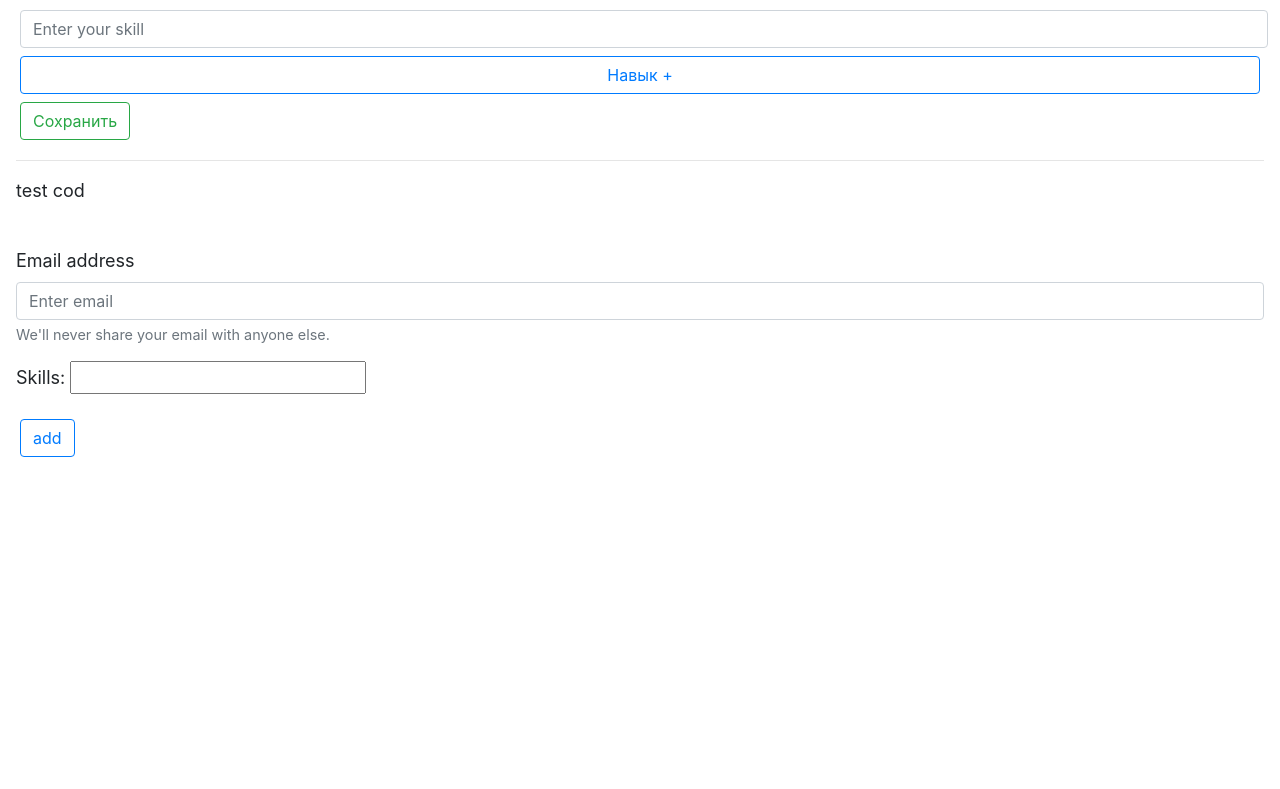
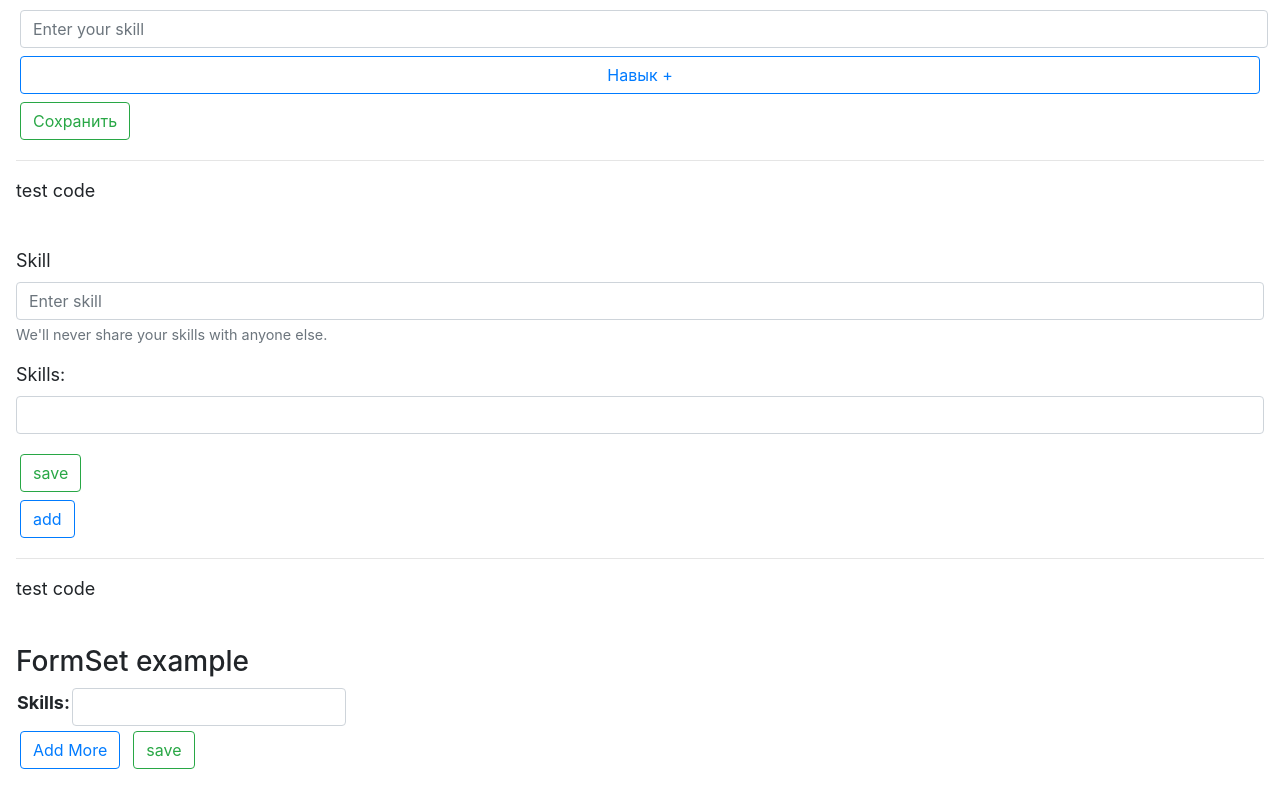
Before and after one commit to testvalik/BelHardCMS, a Django app: page /client/edit/skills in a window 1280 px wide. Shown: the part 148-937 px from the top of the page. Before the commit the page ends 605 px from the top, so only its background shows below. Run offline with Django 3.2, Linux system fonts and the light colour scheme; some libraries are stand-ins or nearby versions.

Commit message:
formset magic and minor fixes

```diff
--- a/client/forms.py
+++ b/client/forms.py
@@ -1,6 +1,22 @@
 from django import forms
+from django.forms import formset_factory    # modelformset_factory
 
 from .models import Client, Skills
+
+# special field names for the Formsets
+# https://docs.djangoproject.com/en/2.2/topics/forms/formsets/
+TOTAL_FORM_COUNT = 'TOTAL_FORMS'
+INITIAL_FORM_COUNT = 'INITIAL_FORMS'
+MIN_NUM_FORM_COUNT = 'MIN_NUM_FORMS'
+MAX_NUM_FORM_COUNT = 'MAX_NUM_FORMS'
+ORDERING_FIELD_NAME = 'ORDER'
+DELETION_FIELD_NAME = 'DELETE'
+
+# default minimum number of forms in a formset
+DEFAULT_MIN_NUM = 0
+
+# default maximum number of forms in a formset, to prevent memory exhaustion
+DEFAULT_MAX_NUM = 1000
 
 
 class UploadImgForm(forms.ModelForm):
@@ -8,8 +24,28 @@ class UploadImgForm(forms.ModelForm):
         model = Client
         fields = ('img',)
 
+        widgets = {
+            'img': forms.FileInput(attrs={'class': 'form-control-file'}),
+        }
+
 
 class AddSkillForm(forms.ModelForm):
     class Meta:
         model = Skills
         fields = ('skills',)
+
+        widgets = {
+            'skills': forms.TextInput(attrs={'class': 'form-control'}),
+        }
+
+        data = {
+            # each form field data with a proper index form
+            'myformset-0-raw': 'my raw field string',
+
+            # form status, number of forms
+            'myformset-INITIAL_FORMS': 1,
+            'myformset-TOTAL_FORMS': 2,
+        }
+
+
+AddSkillFormSet = formset_factory(AddSkillForm)
--- a/client/models.py
+++ b/client/models.py
@@ -50,7 +50,7 @@ class SkillsWord(models.Model):
 
 
 class Skills(models.Model):
-    skills = models.CharField(max_length=100)  # ?????????????????????
+    skills = models.CharField(max_length=100, blank=True, null=True)  # ?????????????????????
 
 
 class Sphere(models.Model):
--- a/client/templates/client/client_edit_skills.html
+++ b/client/templates/client/client_edit_skills.html
@@ -8,7 +8,15 @@
 {% block content %}
 
     <script type="text/javascript" src="{% static 'client/js/client_main.js' %}"></script>
-
+    <script type="text/javascript">
+        $(document).ready(function () {
+            $('#add_more').click(function () {
+                var form_idx = $('#id_form-TOTAL_FORMS').val();
+                $('#form_set').append($('#empty_form').html().replace(/__prefix__/g, form_idx));
+                $('#id_form-TOTAL_FORMS').val(parseInt(form_idx) + 1);
+            });
+        });
+    </script>
     <h3>Write your skills</h3>
 
     <div class="row">
@@ -33,22 +41,49 @@
     </div>
 
     <hr>
-    <p>test cod</p>
+    <p>test code</p>
     <br>
-    <!-- тестовый код: как по нажатию кнопки добавить ещё 1 {{ form }}-элемент или "include"??? -->
+    <!-- тестовый код: как по нажатию кнопки добавить ещё 1 form-элемент или "include"??? -->
     <div id="div_add">
-        <!-- v1 -->
-        <form id="form_add">
+        <form id="form_add" method="post">
+            {% csrf_token %}
+            <!-- v1 -->
             {% include 'client/skills_test_include.html' %}
+            <!-- v2 -->
+            {{ form.as_p }}
+            <!-- button -->
+            <button type="submit" class="btn btn-outline-success m-sm-1">save</button>
         </form>
-        <!-- v2 -->
-        {{ form.as_p }}
-        <!-- button -->
         <button type="button" class="btn btn-outline-primary m-sm-1"
                 onclick="">
             add
         </button>
     </div>
-    <!-- тестовый код: как по нажатию добавить ещё 1 {{ form }}-элемент ??? -->
+    <!-- тестовый код: как по нажатию добавить ещё 1 form-элемент ??? -->
+
+    <hr>
+    <p>test code</p>
+    <br>
+    <h3>FormSet example</h3>
+    <form method="post">
+        {% csrf_token %}
+        {{ myformset.management_form }}
+        <div id="form_set">
+            {% for form in myformset.forms %}
+                {{ form.non_field_errors }}
+                {{ form.errors }}
+                <table class='no_error'>
+                    {{ form }}
+                </table>
+            {% endfor %}
+        </div>
+        <input type="button" value="Add More" id="add_more" class="btn btn-outline-primary m-sm-1">
+        <div id="empty_form" style="display:none">
+            <table class='no_error'>
+                {{ myformset.empty_form }}
+            </table>
+        </div>
+        <button type="submit" class="btn btn-outline-success m-sm-1">save</button>
+    </form>
 
 {% endblock %}
--- a/client/templates/client/client_main_page.html
+++ b/client/templates/client/client_main_page.html
@@ -1,14 +1,24 @@
 <!DOCTYPE html>
 <html lang="en">
 <head>
-    <meta charset="UTF-8">
+    <!-- Required meta tags -->
+    <meta charset="utf-8">
     <meta name="viewport" content="width=device-width, initial-scale=1, shrink-to-fit=no">
 
-    <link rel="stylesheet" href="https://maxcdn.bootstrapcdn.com/bootstrap/4.3.1/css/bootstrap.min.css">
-    <link rel="stylesheet" type="text/css" href="https://cdnjs.cloudflare.com/ajax/libs/Chart.js/2.8.0/Chart.min.css">
-    <script src="https://ajax.googleapis.com/ajax/libs/jquery/3.4.1/jquery.min.js"></script>
-    <script src="https://cdnjs.cloudflare.com/ajax/libs/popper.js/1.14.7/umd/popper.min.js"></script>
-    <script src="https://maxcdn.bootstrapcdn.com/bootstrap/4.3.1/js/bootstrap.min.js"></script>
+    <!-- Bootstrap CSS -->
+    <link rel="stylesheet" href="https://maxcdn.bootstrapcdn.com/bootstrap/4.0.0/css/bootstrap.min.css"
+          integrity="sha384-Gn5384xqQ1aoWXA+058RXPxPg6fy4IWvTNh0E263XmFcJlSAwiGgFAW/dAiS6JXm" crossorigin="anonymous">
+    <!-- Optional JavaScript -->
+    <!-- jQuery first, then Popper.js, then Bootstrap JS -->
+    <script src="https://code.jquery.com/jquery-3.2.1.slim.min.js"
+            integrity="sha384-KJ3o2DKtIkvYIK3UENzmM7KCkRr/rE9/Qpg6aAZGJwFDMVNA/GpGFF93hXpG5KkN"
+            crossorigin="anonymous"></script>
+    <script src="https://cdnjs.cloudflare.com/ajax/libs/popper.js/1.12.9/umd/popper.min.js"
+            integrity="sha384-ApNbgh9B+Y1QKtv3Rn7W3mgPxhU9K/ScQsAP7hUibX39j7fakFPskvXusvfa0b4Q"
+            crossorigin="anonymous"></script>
+    <script src="https://maxcdn.bootstrapcdn.com/bootstrap/4.0.0/js/bootstrap.min.js"
+            integrity="sha384-JZR6Spejh4U02d8jOt6vLEHfe/JQGiRRSQQxSfFWpi1MquVdAyjUar5+76PVCmYl"
+            crossorigin="anonymous"></script>
 
     {% load staticfiles %}
     <title>{% block title %}Client{% endblock %} - HR-System</title>
--- a/client/templates/client/skills_test_include.html
+++ b/client/templates/client/skills_test_include.html
@@ -1,6 +1,6 @@
 <div class="form-group" id="id_skills_test_include">
-    <label for="exampleInputEmail1">Email address</label>
-    <input type="email" class="form-control" id="exampleInputEmail1" aria-describedby="emailHelp"
-           placeholder="Enter email">
-    <small id="emailHelp" class="form-text text-muted">We'll never share your email with anyone else.</small>
+    <label for="exampleInputEmail1">Skill</label>
+    <input type="text" class="form-control" id="exampleInputEmail1" aria-describedby="emailHelp"
+           placeholder="Enter skill">
+    <small id="emailHelp" class="form-text text-muted">We'll never share your skills with anyone else.</small>
 </div>
--- a/client/views.py
+++ b/client/views.py
@@ -1,14 +1,14 @@
 from django.shortcuts import redirect, render
 from django.template.context_processors import csrf
 
-from .forms import UploadImgForm, AddSkillForm
+from .forms import UploadImgForm, AddSkillForm, AddSkillFormSet
 from .models import Client, Sex, Citizenship, FamilyState, Children, City, Telephone, State, Skills
 
 
 def client_main_page(request):
     response = csrf(request)
 
-    response['client_img'] = '/media/user_1.png'    # test client icon
+    response['client_img'] = '/media/user_1.png'  # test client icon
 
     return render(request=request,
                   template_name='client/client_main_page.html',
@@ -97,6 +97,7 @@ def client_edit_skills(request):
     response = csrf(request)
 
     response['client_img'] = '/media/user_1.png'
+    myformset = AddSkillFormSet()
 
     if request.method == 'POST':
         print("client_edit_skills - request.POST")
@@ -104,22 +105,33 @@ def client_edit_skills(request):
         skills_arr = request.POST.getlist('skill')
         print("skill: %s" % skills_arr)
 
-        for s in skills_arr:
-            skill = Client(skills=Skills(skills=s))  # Skill().save())
-            # skill.save()  # TODO uncomment after 'UserLogin' module done!!!
+        if any(skills_arr):
+            for s in skills_arr:
+                skill = Client(skills=Skills(skills=s))  # Skill().save())
+                # skill.save()  # TODO uncomment after 'UserLogin' module done!!!
+        else:
+            print('No skills')
 
-        # test code ---------------------------
+        # -------- test code ---------------------------
         form = AddSkillForm(request.POST)
         response['form'] = form
         if form.is_valid():
-            print('form.is_valid()')
+            print('skill form.is_valid()')
             # form.save()
-        # test code ---------------------------
+            # return redirect(to='/client/edit')
+        # -------- test code ---------------------------
+
+        form_set = AddSkillFormSet(request.POST)
+        if form_set.is_valid():
+            print('set is valid - OK')
+            for f in form_set:
+                print('skill from form_set: %s' % f.cleaned_data.get('skills'))
 
         return redirect(to='/client/edit')
     else:
         print('client_edit_skills - request.GET')
-        response['form'] = AddSkillForm()
+        response['myformset'] = myformset
+        response['form'] = AddSkillForm
 
     return render(request=request,
                   template_name='client/client_edit_skills.html',
```
Also changed, not shown: db.sqlite3.
